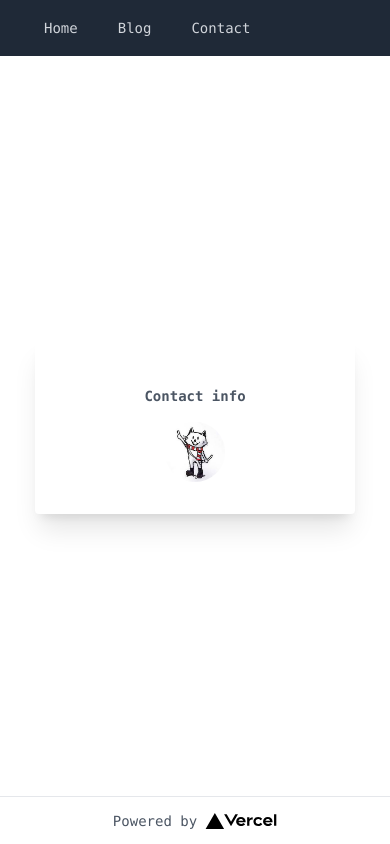
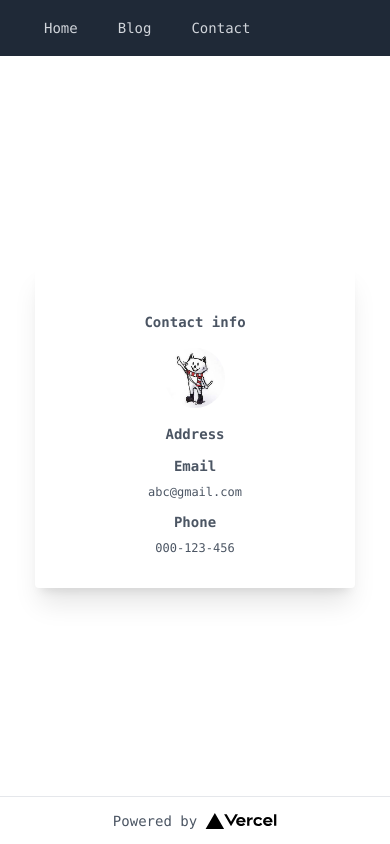
Before and after one commit to hira0448/nextjs-udemy-lesson, a Next.js app: page /contact-page in a window 390 px wide. Built offline with nearby package versions, Linux system fonts and the light colour scheme.

Commit message:
表示させたAvatar画像にEmail、Phone項目を表示

```diff
--- a/pages/contact-page.js
+++ b/pages/contact-page.js
@@ -16,6 +16,14 @@ const Contact = () => {
               alt="Avatar"
             />
           </div>
+          <div className="mt-4">
+            <p className="font-bold">Address</p>
+            <p className="text-xs mt-2 text-gray-600" city A></p>
+            <p className="font-bold mt-3">Email</p>
+            <p className="text-xs mt-2 text-gray-600">abc@gmail.com</p>
+            <p className="font-bold mt-3">Phone</p>
+            <p className="text-xs mt-2 text-gray-600">000-123-456</p>
+          </div>
         </div>
       </div>
     </Layout>
```
